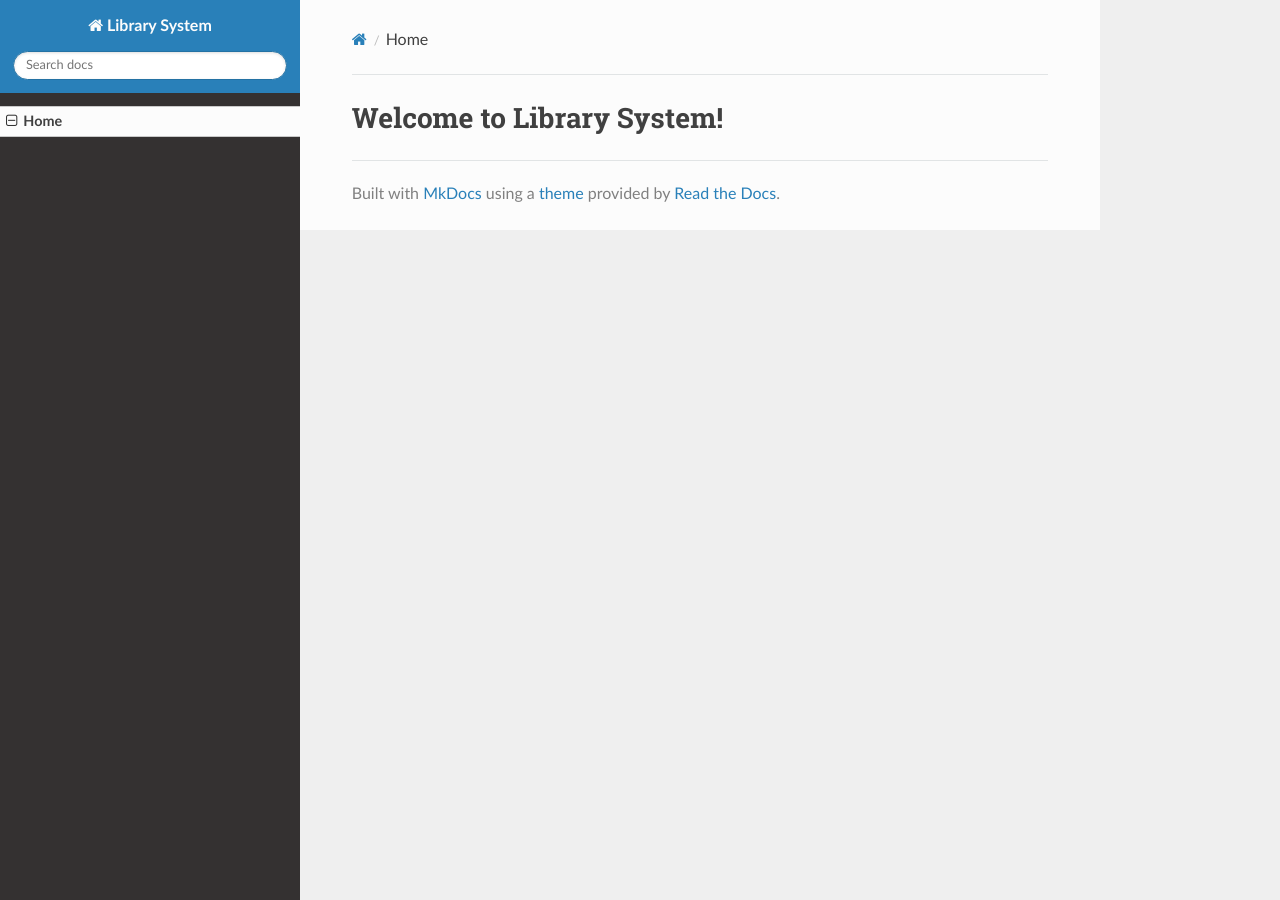
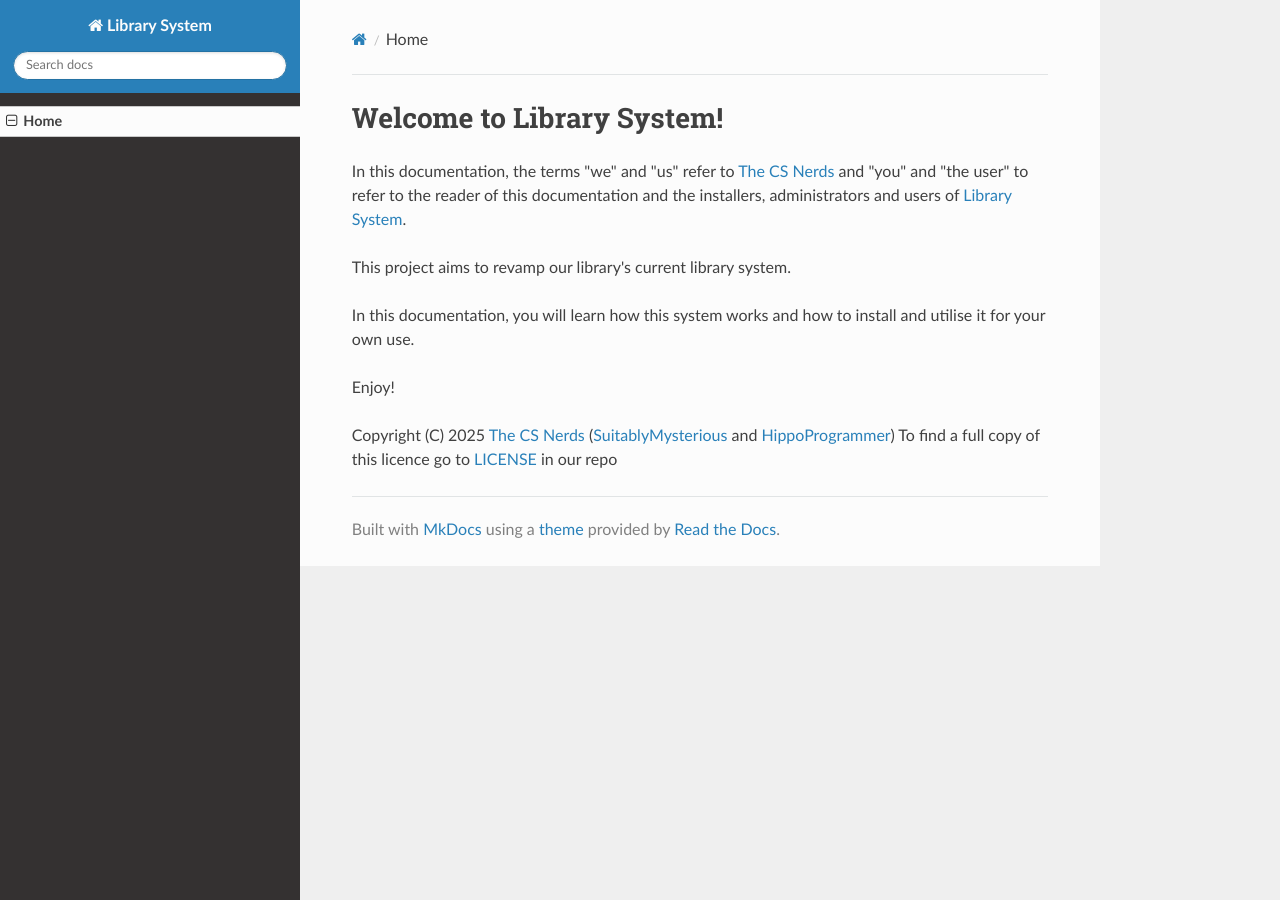
Before and after one commit to The-CS-Nerds/Library-System, an MkDocs documentation site: the page built from docs/index.md, in a window 1280 px wide. Built offline with MkDocs 1.6.1, drawn with Linux system fonts in a browser that asks for light colours; nearby versions of some CDN libraries.

Commit message:
Update welcome message

```diff
--- a/docs/index.md
+++ b/docs/index.md
@@ -1 +1,12 @@
 # Welcome to Library System!
+
+In this documentation, the terms "we" and "us" refer to [The CS Nerds](gihub.com/the-cs-nerds) and "you" and "the user" to refer to the reader of this documentation and the installers, administrators and users of [Library System](github.com/the-cs-nerds/library-system).
+
+This project aims to revamp our library's current library system.
+
+In this documentation, you will learn how this system works and how to install and utilise it for your own use.
+
+Enjoy!
+
+Copyright (C) 2025 [The CS Nerds](github.com/the-cs-nerds) ([SuitablyMysterious](github.com/suitablymysterious) and [HippoProgrammer](github.com/hippoprogrammer))
+To find a full copy of this licence go to [LICENSE](github.com/The-CS-Nerds/Library-System/blob/main/LICENSE) in our repo
```
